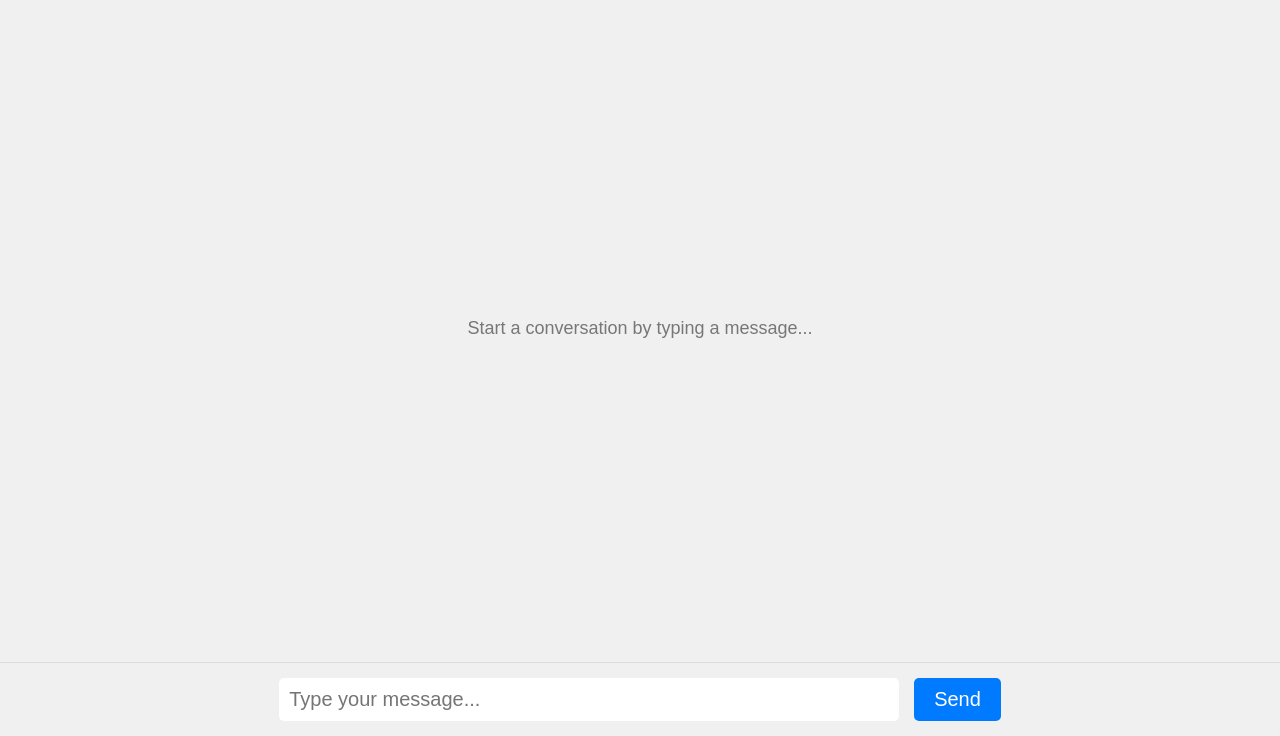
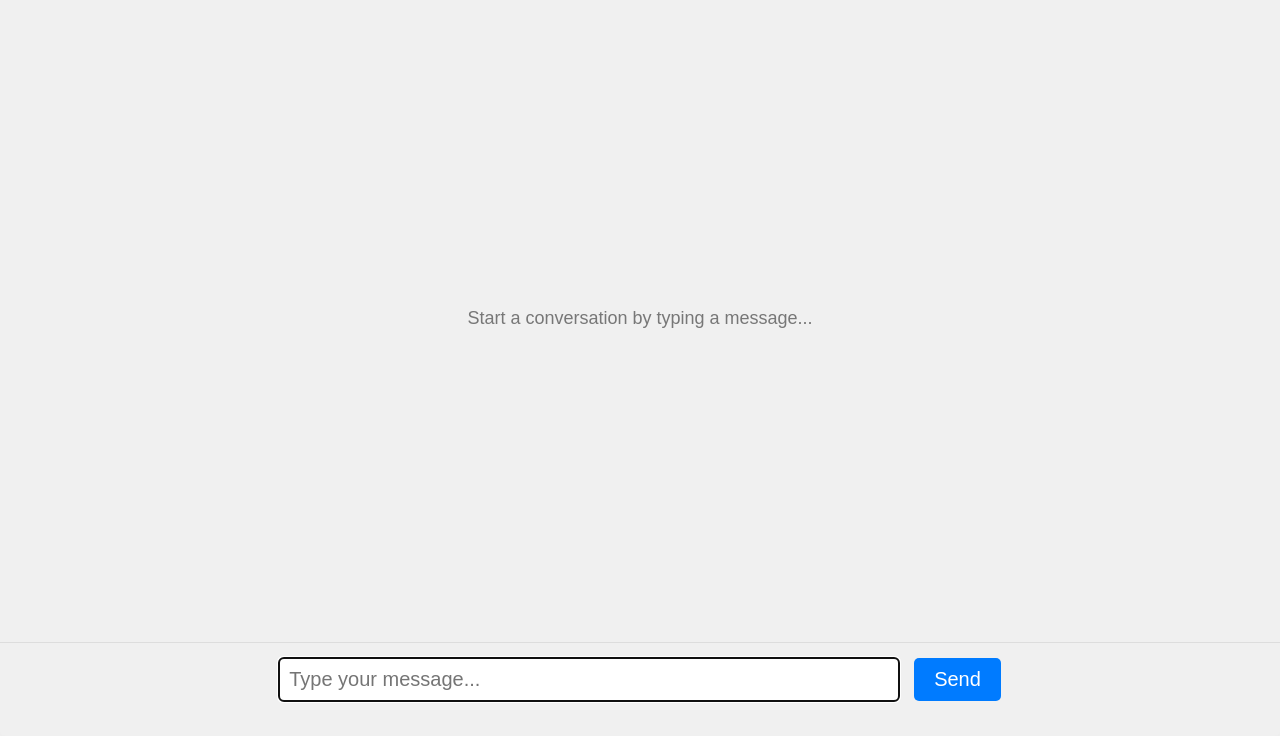
Before and after one commit to jovylle/quick-chatgpt, a website: page public/index.html in a window 1280 px wide. Shown: the part 64-800 px from the top of the page. Drawn offline with Linux system fonts and the light colour scheme.

Commit message:
autofocus input box, ui changes

```diff
--- a/public/index.html
+++ b/public/index.html
@@ -82,6 +82,8 @@
       background-color: #f0f0f0;
       border-top: 1px solid #ddd;
       justify-content: center;
+      padding-bottom: 35px;
+
     }
 
     #user-input {
@@ -139,8 +141,7 @@
       </div>
     </div>
     <div class="input-container">
-      <input id="user-input" type="text" placeholder="Type your message...">
-      <span class="loading-message" style="display: none;"></span>
+      <input id="user-input" type="text" placeholder="Type your message..." autofocus>
       <button id="send-button">Send</button>
     </div>
   </div>
```
